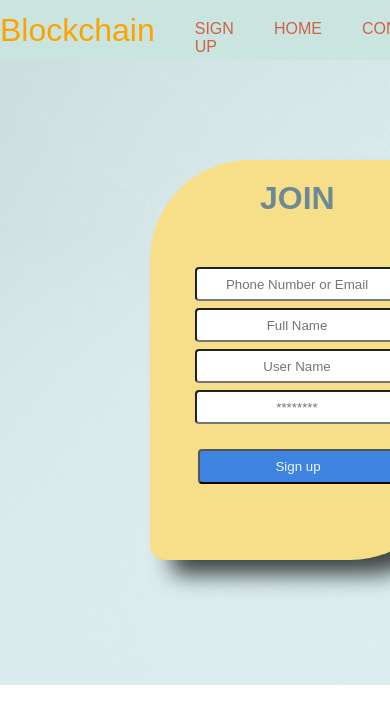
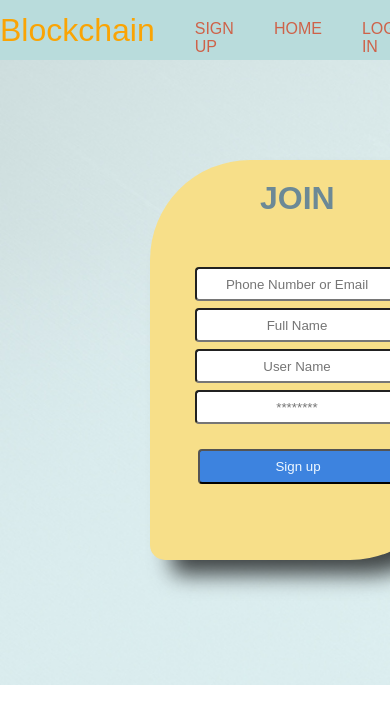
Before and after one commit to sayfha/final-project, a plain HTML site: page index.html in a window 390 px wide. Shown: the top 724 px of the page. Drawn offline with Linux system fonts and the light colour scheme.

Commit message:
some change

```diff
--- a/index.html
+++ b/index.html
@@ -12,6 +12,7 @@
       crossorigin="anonymous"
       referrerpolicy="no-referrer"
     />
+    <link rel = "icon" href = "/img/279c3e148375531.62d4e71026536(1).jpg" type = "image/x-icon">
     <title>Blockchain</title>
   </head>
   <body>
@@ -22,7 +23,7 @@
       <div class="wr-nav">
         <a href="#">Sign up</a>
         <a href="/second.html">Home</a>
-        <a href="#">contact</a>
+        <!-- <a href="#">contact</a> -->
         <a href="/log.html">log In</a>
       </div>
     </header>
--- a/style.css
+++ b/style.css
@@ -497,7 +497,7 @@ transition: 0.5s;
 @media screen and (max-width: 600px){
     .h1-nav{font-weight: 400;  padding-left: 0px;}
     .wr-nav{margin-right: 600px;margin-top: 15px;}
-    .nav-bar{background-color: #cae4df ; }
+    .nav-bar{background-color: rgb(185, 220, 220); }
 }
 @media screen and (max-width: 600px){
     .box-3{display: flex;flex-direction: column;height: 850px;}
```
Also changed, not shown: log.html (+2 -1 lines), second.html (+1 -0 lines), img/279c3e148375531.62d4e71026536(1).jpg (added).
